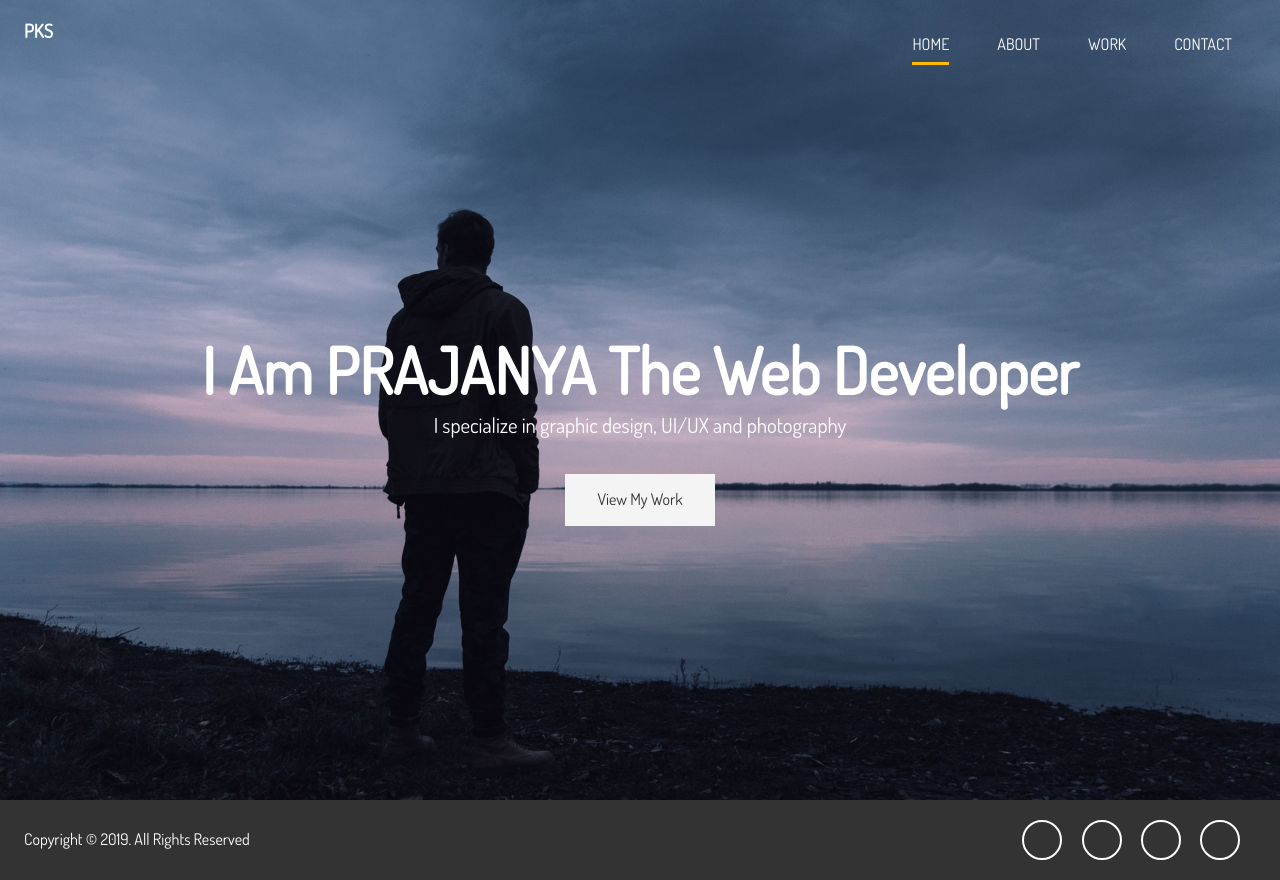
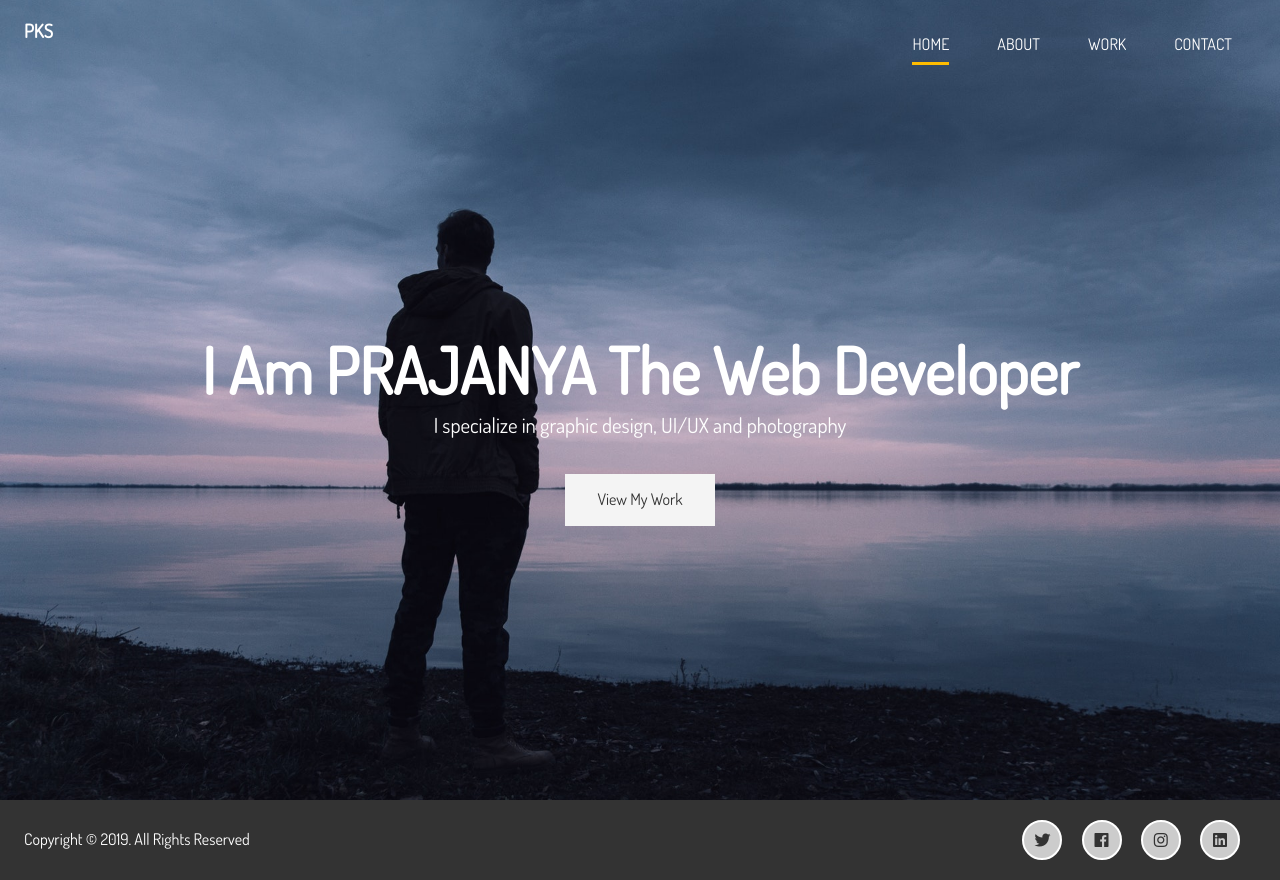
Before and after one commit to prasea/Portfolio, a plain HTML site: page index.html in a window 1280 px wide. Drawn offline with Linux system fonts and the light colour scheme.

Commit message:
icon color changed

```diff
--- a/css/main.css
+++ b/css/main.css
@@ -407,7 +407,9 @@
       width: 20px;
       line-height: 20px;
       text-align: center;
-      padding: 0.5rem; }
+      padding: 0.5rem;
+      background-color: #ccc;
+    }
       #main-footer .footer-content .social .fab:hover {
         background: #ffbc00; }
 
```
